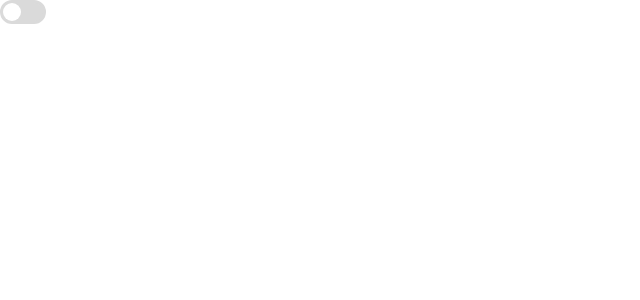
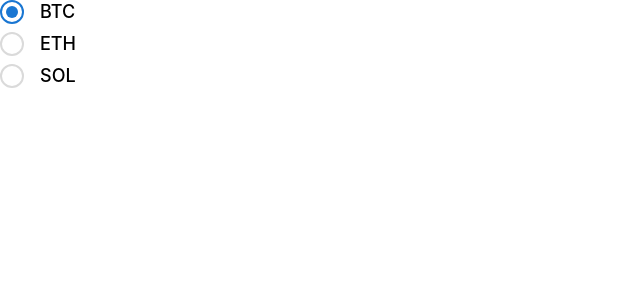
Before and after one commit to lhikarul/react-components, a React (Create React App) app: page / in a window 1280 px wide. Shown: the top 300 px of the page, without its empty margins (0-640 px from the left). Built offline with nearby package versions, Linux system fonts and the light colour scheme.

Commit message:
feat: Radio component

```diff
--- a/src/App.tsx
+++ b/src/App.tsx
@@ -1,16 +1,34 @@
-import Button from "./components/Button";
-import SearchIcon from "./Icons/Search";
-import Switch from "./components/Switch";
+import Radio, { RadioGroup } from "./components/Radio";
 import { ThemeProvider } from "@emotion/react";
 import { theme } from "./theme";
+import { useState } from "react";
 
 function App() {
+  const radioList = [
+    {
+      value: "BTC",
+      label: "BTC",
+    },
+    {
+      value: "ETH",
+      label: "ETH",
+    },
+    {
+      value: "SOl",
+      label: "SOL",
+    },
+  ];
+  const [value, setValue] = useState(radioList[0].value);
+  const handleRadioSelect = (value: string) => {
+    setValue(value);
+  };
   return (
     <ThemeProvider theme={theme.default}>
-      <Switch
-        themeColor="primary"
-        onChange={(checked) => console.log("checked ", checked)}
-      />
+      <RadioGroup value={value} onChange={(val) => handleRadioSelect(val)}>
+        {radioList.map((radio) => (
+          <Radio value={radio.value} key={radio.value} label={radio.label} />
+        ))}
+      </RadioGroup>
     </ThemeProvider>
   );
 }
--- /dev/null
+++ b/src/components/Radio/Radio.style.tsx
@@ -0,0 +1,51 @@
+import styled from "@emotion/styled";
+
+export const Radio = styled.div<{ color: string }>`
+  position: relative;
+  input {
+    position: absolute;
+    opacity: 0;
+  }
+  label {
+    padding-left: 2.5rem;
+    line-height: 24px;
+    cursor: pointer;
+    font-weight: 500;
+    font-size: 18px;
+  }
+  input:checked ~ .checkmark {
+    /* border: 2px solid #ffffff; */
+  }
+  input:checked ~ .checkmark:after {
+    display: block;
+  }
+  .checkmark {
+    position: absolute;
+    top: 0;
+    left: 0;
+    height: 20px;
+    width: 20px;
+    background-color: #ffffff;
+    border-radius: 50%;
+    border: 2px solid ${(props) => props.color};
+  }
+
+  .checkmark:after {
+    content: "";
+    position: absolute;
+    display: none;
+    top: 4px;
+    left: 4px;
+    width: 12px;
+    height: 12px;
+    border-radius: 50%;
+    background: ${(props) => props.color};
+    /* background: linear-gradient(80.91deg, #ff58f8 0%, #00ffff 100%); */
+  }
+`;
+
+export const RadioGroupStyled = styled.div`
+  > div:not(:last-of-type) {
+    margin-bottom: 0.5rem;
+  }
+`;
--- /dev/null
+++ b/src/components/Radio/Radio.tsx
@@ -0,0 +1,32 @@
+import { RadioProps } from "./types";
+import { Radio as RadioStyled } from "./Radio.style";
+import { useThemeColor } from "../../hooks/useThemeColor";
+
+function Radio(props: RadioProps) {
+  const {
+    value,
+    label,
+    checked,
+    className,
+    onChange,
+    themeColor = "primary",
+  } = props;
+  const { makeColor } = useThemeColor();
+  const radioColor = makeColor({ themeColor, disabled: !checked });
+  return (
+    <RadioStyled className={className} color={radioColor}>
+      <label>
+        <input
+          type="radio"
+          value={value}
+          onChange={onChange}
+          checked={checked}
+        />
+        <span className="checkmark" />
+        <span className="label">{label}</span>
+      </label>
+    </RadioStyled>
+  );
+}
+
+export default Radio;
--- /dev/null
+++ b/src/components/Radio/RadioGroup.tsx
@@ -0,0 +1,23 @@
+import React from "react";
+import { RadioGroupProps } from "./types";
+import { RadioGroupStyled } from "./Radio.style";
+
+function RadioGroup(props: RadioGroupProps) {
+  const { value, onChange, children, className } = props;
+
+  const handleOnClick = (value: string) => {
+    onChange(value);
+  };
+  return (
+    <RadioGroupStyled className={className}>
+      {React.Children.map(children, (child) =>
+        React.cloneElement(child, {
+          onChange: () => handleOnClick(child.props.value),
+          checked: child.props.value === value,
+        })
+      )}
+    </RadioGroupStyled>
+  );
+}
+
+export default RadioGroup;
--- /dev/null
+++ b/src/components/Radio/index.tsx
@@ -0,0 +1,2 @@
+export { default } from "./Radio";
+export { default as RadioGroup } from "./RadioGroup";
--- /dev/null
+++ b/src/components/Radio/types.ts
@@ -0,0 +1,17 @@
+import { ReactElement } from "react";
+
+export interface RadioProps {
+  value: string;
+  label: string;
+  checked?: boolean;
+  className?: string;
+  onChange?: () => void;
+  themeColor?: "primary" | "secondary" | string;
+}
+
+export interface RadioGroupProps {
+  children: ReactElement[];
+  value: string;
+  onChange: (val: string) => void;
+  className?: string;
+}
```
